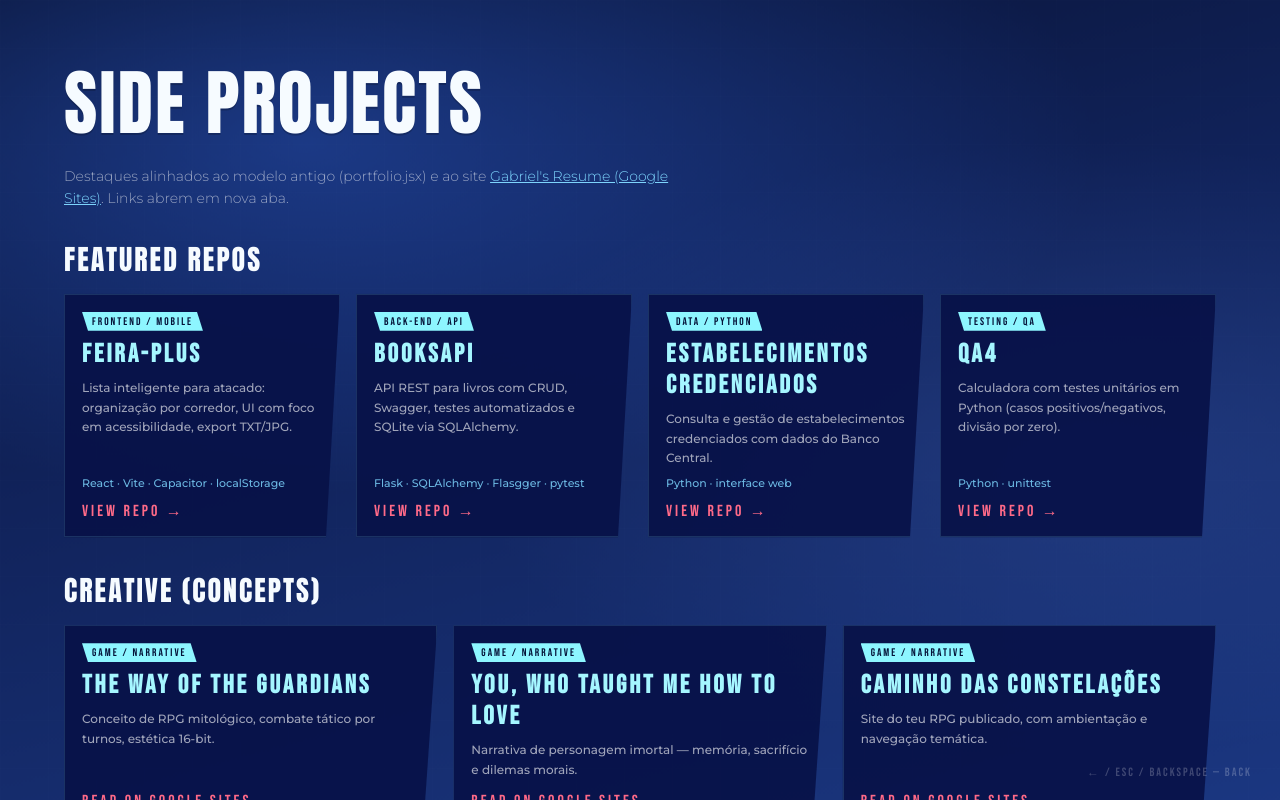
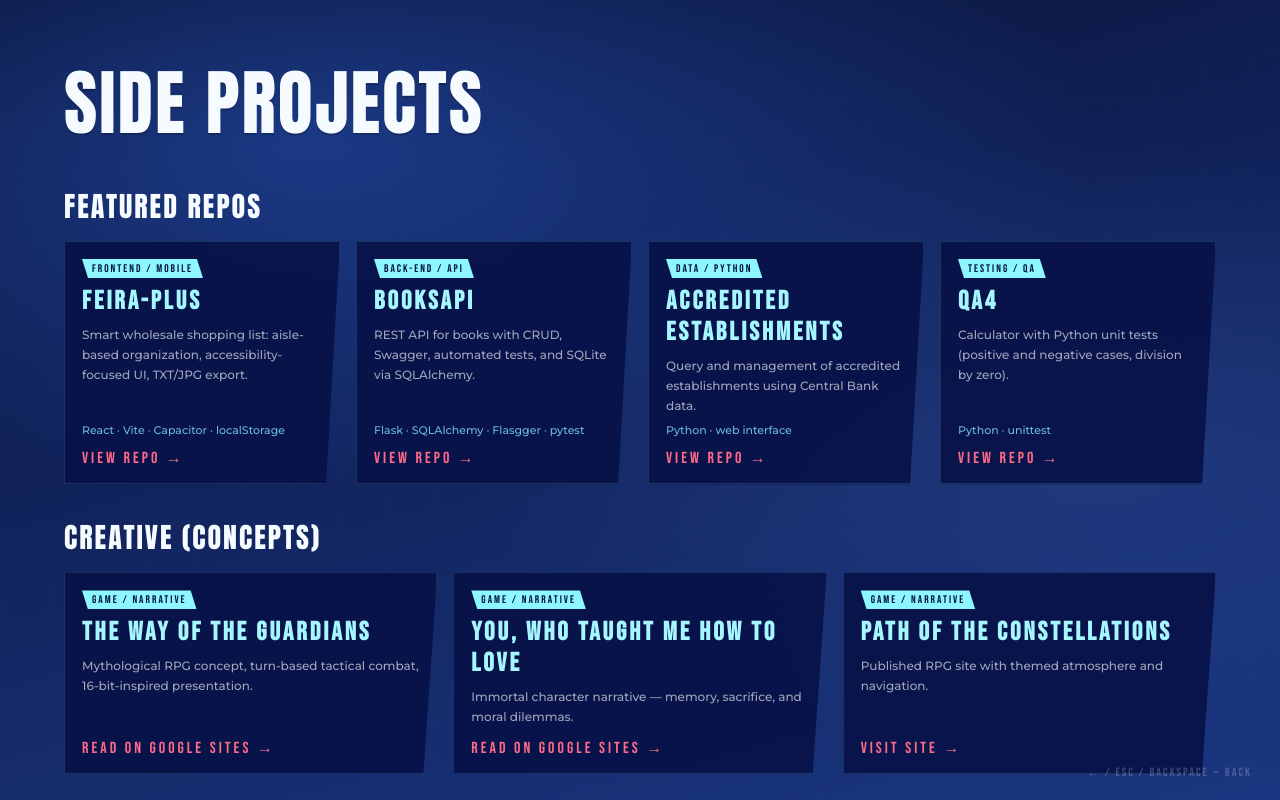
Before and after one commit to Biieru/Portfolio-Site, a React (Vite) app: page /projects in a window 1280 px wide. Built offline with nearby package versions, Linux system fonts and the light colour scheme.

Commit message:
Ajustes: volume BGM 25%, resume/projetos e menu

```diff
--- a/src/App.jsx
+++ b/src/App.jsx
@@ -146,7 +146,7 @@ function AnimatedRoutes({ bgmVolume, bgmMuted, onToggleMute, onVolumeChange }) {
 
 export default function App() {
   const audioRef = useRef(null)
-  const [bgmVolume, setBgmVolume] = useState(0.5)
+  const [bgmVolume, setBgmVolume] = useState(0.25)
   const [bgmMuted, setBgmMuted] = useState(false)
 
   return (
--- a/src/P3Menu.jsx
+++ b/src/P3Menu.jsx
@@ -21,7 +21,7 @@ export default function P3Menu({
   onNavigate,
   onActiveChange,
   initialActive = 0,
-  bgmVolume = 0.5,
+  bgmVolume = 0.25,
   bgmMuted = false,
   onToggleMute,
   onVolumeChange,
--- a/src/ProjectsPage.jsx
+++ b/src/ProjectsPage.jsx
@@ -6,28 +6,30 @@ const PROJECTS = [
     title: "FEIRA-PLUS",
     type: "FRONTEND / MOBILE",
     summary:
-      "Lista inteligente para atacado: organização por corredor, UI com foco em acessibilidade, export TXT/JPG.",
+      "Smart wholesale shopping list: aisle-based organization, accessibility-focused UI, TXT/JPG export.",
     stack: "React · Vite · Capacitor · localStorage",
     href: "https://github.com/Biieru/Feira-PLUS",
   },
   {
     title: "BOOKSAPI",
     type: "BACK-END / API",
-    summary: "API REST para livros com CRUD, Swagger, testes automatizados e SQLite via SQLAlchemy.",
+    summary:
+      "REST API for books with CRUD, Swagger, automated tests, and SQLite via SQLAlchemy.",
     stack: "Flask · SQLAlchemy · Flasgger · pytest",
     href: "https://github.com/Biieru/BooksAPI",
   },
   {
-    title: "ESTABELECIMENTOS CREDENCIADOS",
+    title: "ACCREDITED ESTABLISHMENTS",
     type: "DATA / PYTHON",
-    summary: "Consulta e gestão de estabelecimentos credenciados com dados do Banco Central.",
-    stack: "Python · interface web",
+    summary: "Query and management of accredited establishments using Central Bank data.",
+    stack: "Python · web interface",
     href: "https://github.com/Biieru/EstabelecimentosCredenciados",
   },
   {
     title: "QA4",
     type: "TESTING / QA",
-    summary: "Calculadora com testes unitários em Python (casos positivos/negativos, divisão por zero).",
+    summary:
+      "Calculator with Python unit tests (positive and negative cases, division by zero).",
     stack: "Python · unittest",
     href: "https://github.com/Biieru/QA4",
   },
@@ -36,18 +38,24 @@ const PROJECTS = [
 const CREATIVE = [
   {
     title: "THE WAY OF THE GUARDIANS",
-    summary: "Conceito de RPG mitológico, combate tático por turnos, estética 16-bit.",
+    summary:
+      "Mythological RPG concept, turn-based tactical combat, 16-bit-inspired presentation.",
     href: "https://sites.google.com/view/gabriel-resume/game-projects/way-of-the-guardians",
+    linkLabel: "READ ON GOOGLE SITES →",
   },
   {
     title: "YOU, WHO TAUGHT ME HOW TO LOVE",
-    summary: "Narrativa de personagem imortal — memória, sacrifício e dilemas morais.",
+    summary:
+      "Immortal character narrative — memory, sacrifice, and moral dilemmas.",
     href: "https://sites.google.com/view/gabriel-resume/game-projects/you-who-taught-me-how-to-love",
+    linkLabel: "READ ON GOOGLE SITES →",
   },
   {
-    title: "CAMINHO DAS CONSTELAÇÕES",
-    summary: "Site do teu RPG publicado, com ambientação e navegação temática.",
+    title: "PATH OF THE CONSTELLATIONS",
+    summary:
+      "Published RPG site with themed atmosphere and navigation.",
     href: "https://caminho-das-constelacoes.onrender.com/",
+    linkLabel: "VISIT SITE →",
   },
 ];
 
@@ -85,15 +93,6 @@ export default function ProjectsPage() {
           color: #f6fbff;
           letter-spacing: 2px;
           text-shadow: 0 2px 0 rgba(0,0,0,0.2);
-          margin-bottom: 8px;
-        }
-        .proj-sub {
-          font-family: 'Montserrat', sans-serif;
-          font-weight: 300;
-          font-size: 14px;
-          color: rgba(255,255,255,0.55);
-          max-width: 640px;
-          line-height: 1.6;
           margin-bottom: 28px;
         }
         .proj-grid {
@@ -172,18 +171,6 @@ export default function ProjectsPage() {
 
       <div className="proj-root">
         <div className="proj-head">SIDE PROJECTS</div>
-        <p className="proj-sub">
-          Destaques alinhados ao modelo antigo (portfolio.jsx) e ao site{" "}
-          <a
-            href="https://sites.google.com/view/gabriel-resume/home"
-            target="_blank"
-            rel="noopener noreferrer"
-            style={{ color: "#7dd4fc" }}
-          >
-            Gabriel&apos;s Resume (Google Sites)
-          </a>
-          . Links abrem em nova aba.
-        </p>
 
         <div className="proj-section-title">FEATURED REPOS</div>
         <div className="proj-grid">
@@ -208,7 +195,7 @@ export default function ProjectsPage() {
               <h3>{c.title}</h3>
               <p>{c.summary}</p>
               <a className="proj-link" href={c.href} target="_blank" rel="noopener noreferrer">
-                READ ON GOOGLE SITES →
+                {c.linkLabel}
               </a>
             </article>
           ))}
--- a/src/ResumePage.jsx
+++ b/src/ResumePage.jsx
@@ -5,7 +5,7 @@ import { playMenuNavTick } from "./menuSfx";
 const CV_PATH = "/gabriel-cv-us.pdf";
 
 const ITEMS = [
-  { id: "i", badge: "I", title: "EDUCATION", subtitle: "SENAC · Unibra · EREM", rank: 1 },
+  { id: "i", badge: "I", title: "EDUCATION", subtitle: "SENAC · Unibra · Porto Digital", rank: 1 },
   { id: "ii", badge: "II", title: "SKILLS", subtitle: "Web · Mobile · APIs", rank: 2 },
   { id: "iii", badge: "III", title: "PROJECTS", subtitle: "Repos & coursework", rank: 3 },
   { id: "iv", badge: "IV", title: "EXPERIENCE", subtitle: "Tutor · Hospitality", rank: 4 },
```
